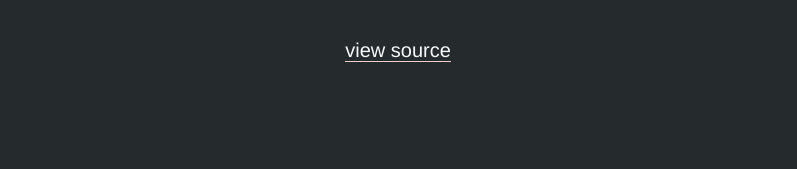
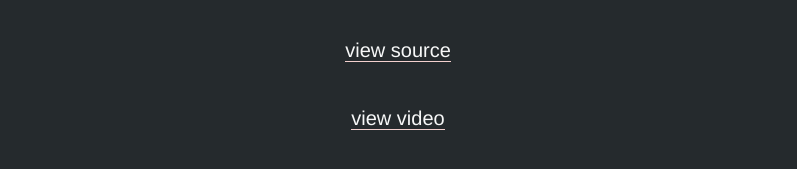
Before and after one commit to opattison/demo-jekyll-imgix, a Jekyll site: the page built from index.md, in a window 1280 px wide. Shown: the part 272-441 px from the top of the page, without its empty margins (242-1039 px from the left). Built offline with Jekyll 4.4.1, drawn with Linux system fonts in a browser that asks for light colours.

Commit message:
update readme; link to video

```diff
--- a/_layouts/default.html
+++ b/_layouts/default.html
@@ -55,10 +55,14 @@
 
     .note {
       font-size: 1.25em;
-      margin: 2em auto;
+      margin: 2em auto 0;
       max-width: 30em;
       padding: 1em;
       text-align: center;
+    }
+
+    .note + .note {
+      margin-top: 0;
     }
 
     ol {
@@ -113,6 +117,7 @@
 <p class="note"><a href="/">back to index</a></p>
 {% else %}
 <p class="note"><a href="https://github.com/opattison/demo-jekyll-imgix">view source</a></p>
+<p class="note"><a href="https://www.youtube.com/watch?v=BIf6oNpGl74">view video</a></p>
 {% endif %}
 
 </body>
```
Also changed, not shown: readme.md.
